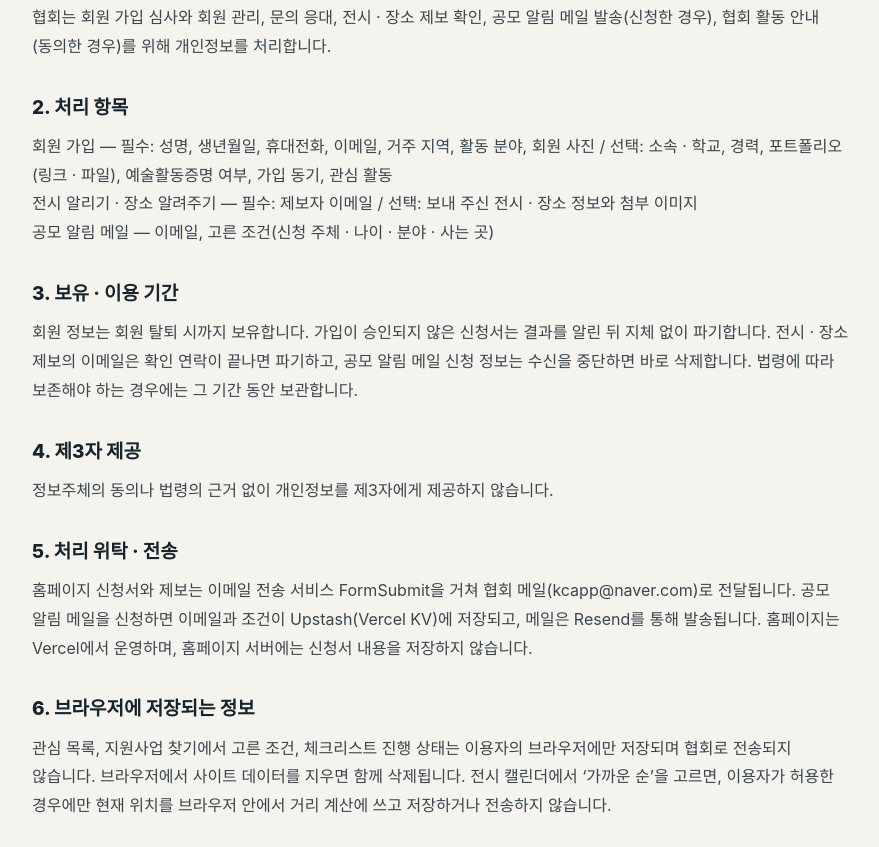
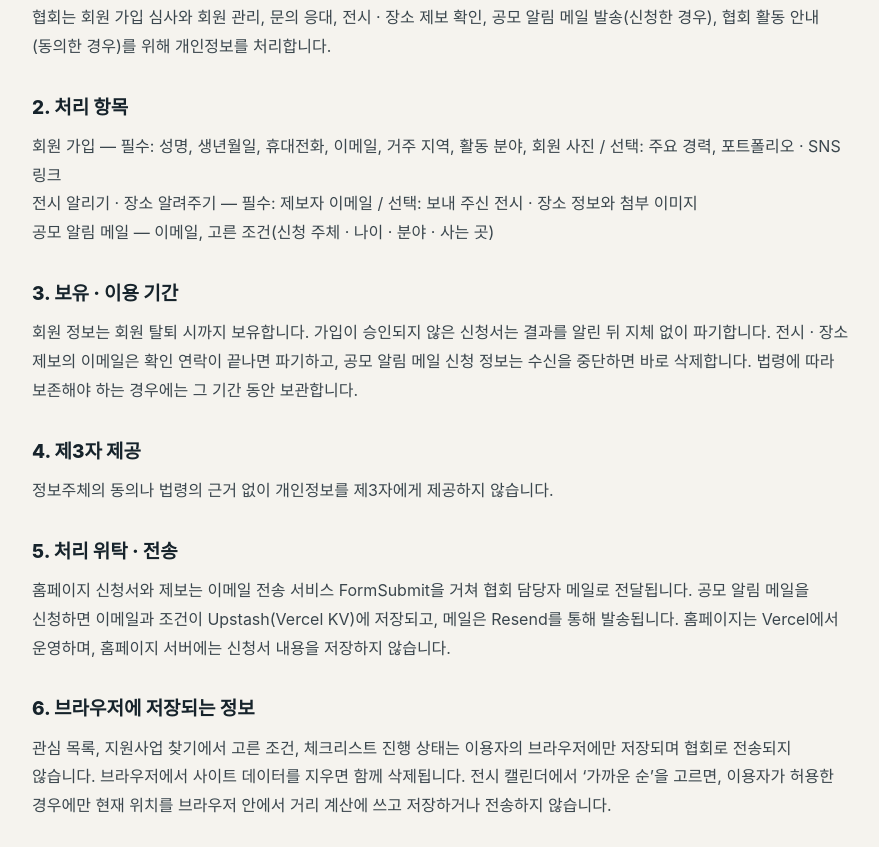
Before and after one commit to kimbomi0603/kcap-site, a website: page privacy.html in a window 1280 px wide. Shown: the part 551-1398 px from the top of the page, without its empty margins (20-899 px from the left). Drawn offline with Linux system fonts and the light colour scheme; a web font is replaced by a local one.

Commit message:
privacy: 회원 가입 처리 항목을 줄인 신청서에 맞춤, 전달 메일 표기
Updated the stylesheet version and modified privacy policy details.

```diff
--- a/privacy.html
+++ b/privacy.html
@@ -9,7 +9,7 @@
 <link rel="stylesheet" href="https://cdn.jsdelivr.net/gh/orioncactus/pretendard@v1.3.9/dist/web/static/pretendard.min.css">
 <link rel="preconnect" href="https://fonts.googleapis.com"><link rel="preconnect" href="https://fonts.gstatic.com" crossorigin>
 <link href="https://fonts.googleapis.com/css2?family=Nanum+Myeongjo:wght@700;800&display=swap" rel="stylesheet">
-<link rel="stylesheet" href="assets/site.css?v=13"></head><body class="m-leaflet">
+<link rel="stylesheet" href="assets/site.css?v=14"></head><body class="m-leaflet">
 <a class="skip" href="#main">본문 바로가기</a>
 <header class="hd"><div class="wrap row">
 <a class="brand" href="index.html" aria-label="홈"><img src="assets/logo_mark.png" alt="" width="38" height="38"><span><b>한국청년문화예술인협회</b><small>KCA<em>P</em> · SINCE 2018</small></span></a>
@@ -18,10 +18,10 @@
 </div></header><nav class="mnav" aria-label="모바일 메뉴"><h5>협회장</h5><a href="president.html#greeting">협회장 인사말</a><a href="president.html#bio">약력</a><a href="president.html#works">작품</a><a href="president.html#exhibitions">전시 기록</a><a href="president.html#press">언론보도</a><h5>협회소개</h5><a href="about.html">협회 개요</a><a href="about.html#vision">비전 · CI</a><a href="about.html#org">조직도</a><a href="programs.html">주요사업</a><a href="history.html">연혁</a><h5>활동 아카이브</h5><a href="activities.html">연도별 활동</a><a href="catalogs.html">전시 도록</a><a href="artists.html">참여 작가</a><h5>사업계획</h5><a href="plan.html#goals">사업 방향</a><a href="plan.html#projects">세 가지 방향</a><a href="plan.html#partner">협력 제안</a><h5>정보마당</h5><a href="info.html">통합 검색</a><a href="calls.html">공모 마감</a><a href="calendar.html">전시 캘린더</a><a href="support.html">지원사업 찾기</a><a href="guide.html">예술인 가이드</a><a href="tools.html">서식 도구함</a><a href="places.html">자원 지도</a><a href="info.html#saved">관심 목록</a><h5>언론보도</h5><a href="press.html">언론보도</a><h5>참여 · 후원</h5><a href="join.html#member">회원 가입</a><a href="join.html#support">후원 안내</a><a href="join.html#contact">문의</a><h5>ENGLISH</h5><a href="en.html">About KCAP</a></nav><main id="main"><section class="shero"><div class="wrap"><div class="crumb"><a href="index.html">홈</a> › 개인정보처리방침</div><div class="top">Privacy</div><h1>개인정보처리방침</h1><p>사단법인 한국청년문화예술인협회는 회원과 이용자의 개인정보를 소중히 다룹니다</p></div></section>
 <section><div class="wrap"><div class="policy">
 <h2>1. 처리 목적</h2><p>협회는 회원 가입 심사와 회원 관리, 문의 응대, 전시 · 장소 제보 확인, 공모 알림 메일 발송(신청한 경우), 협회 활동 안내(동의한 경우)를 위해 개인정보를 처리합니다.</p>
-<h2>2. 처리 항목</h2><p>회원 가입 — 필수: 성명, 생년월일, 휴대전화, 이메일, 거주 지역, 활동 분야, 회원 사진 / 선택: 소속 · 학교, 경력, 포트폴리오(링크 · 파일), 예술활동증명 여부, 가입 동기, 관심 활동<br>전시 알리기 · 장소 알려주기 — 필수: 제보자 이메일 / 선택: 보내 주신 전시 · 장소 정보와 첨부 이미지<br>공모 알림 메일 — 이메일, 고른 조건(신청 주체 · 나이 · 분야 · 사는 곳)</p>
+<h2>2. 처리 항목</h2><p>회원 가입 — 필수: 성명, 생년월일, 휴대전화, 이메일, 거주 지역, 활동 분야, 회원 사진 / 선택: 주요 경력, 포트폴리오 · SNS 링크<br>전시 알리기 · 장소 알려주기 — 필수: 제보자 이메일 / 선택: 보내 주신 전시 · 장소 정보와 첨부 이미지<br>공모 알림 메일 — 이메일, 고른 조건(신청 주체 · 나이 · 분야 · 사는 곳)</p>
 <h2>3. 보유 · 이용 기간</h2><p>회원 정보는 회원 탈퇴 시까지 보유합니다. 가입이 승인되지 않은 신청서는 결과를 알린 뒤 지체 없이 파기합니다. 전시 · 장소 제보의 이메일은 확인 연락이 끝나면 파기하고, 공모 알림 메일 신청 정보는 수신을 중단하면 바로 삭제합니다. 법령에 따라 보존해야 하는 경우에는 그 기간 동안 보관합니다.</p>
 <h2>4. 제3자 제공</h2><p>정보주체의 동의나 법령의 근거 없이 개인정보를 제3자에게 제공하지 않습니다.</p>
-<h2>5. 처리 위탁 · 전송</h2><p>홈페이지 신청서와 제보는 이메일 전송 서비스 FormSubmit을 거쳐 협회 메일(kcapp@naver.com)로 전달됩니다. 공모 알림 메일을 신청하면 이메일과 조건이 Upstash(Vercel KV)에 저장되고, 메일은 Resend를 통해 발송됩니다. 홈페이지는 Vercel에서 운영하며, 홈페이지 서버에는 신청서 내용을 저장하지 않습니다.</p>
+<h2>5. 처리 위탁 · 전송</h2><p>홈페이지 신청서와 제보는 이메일 전송 서비스 FormSubmit을 거쳐 협회 담당자 메일로 전달됩니다. 공모 알림 메일을 신청하면 이메일과 조건이 Upstash(Vercel KV)에 저장되고, 메일은 Resend를 통해 발송됩니다. 홈페이지는 Vercel에서 운영하며, 홈페이지 서버에는 신청서 내용을 저장하지 않습니다.</p>
 <h2>6. 브라우저에 저장되는 정보</h2><p>관심 목록, 지원사업 찾기에서 고른 조건, 체크리스트 진행 상태는 이용자의 브라우저에만 저장되며 협회로 전송되지 않습니다. 브라우저에서 사이트 데이터를 지우면 함께 삭제됩니다. 전시 캘린더에서 ‘가까운 순’을 고르면, 이용자가 허용한 경우에만 현재 위치를 브라우저 안에서 거리 계산에 쓰고 저장하거나 전송하지 않습니다.</p>
 <h2>7. 파기 절차 · 방법</h2><p>보유 기간이 끝나거나 처리 목적을 달성한 개인정보는 지체 없이 파기합니다. 전자 파일은 복구할 수 없는 방법으로 삭제하고, 종이 문서는 분쇄하거나 소각합니다.</p>
 <h2>8. 정보주체의 권리</h2><p>언제든지 개인정보의 열람, 정정, 삭제, 처리정지를 요구할 수 있습니다. kcapp@naver.com로 요청하시면 지체 없이 처리합니다.</p>
```
